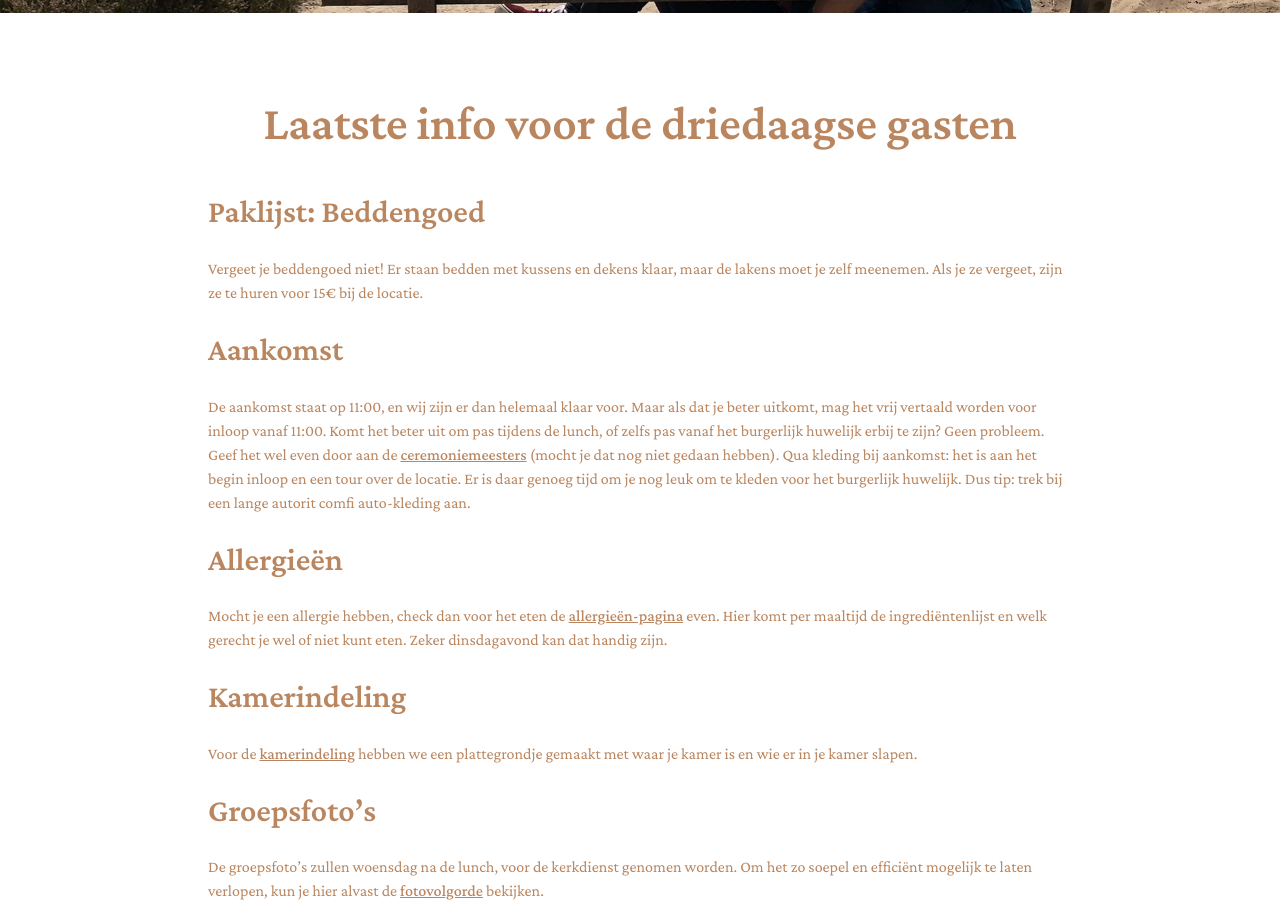
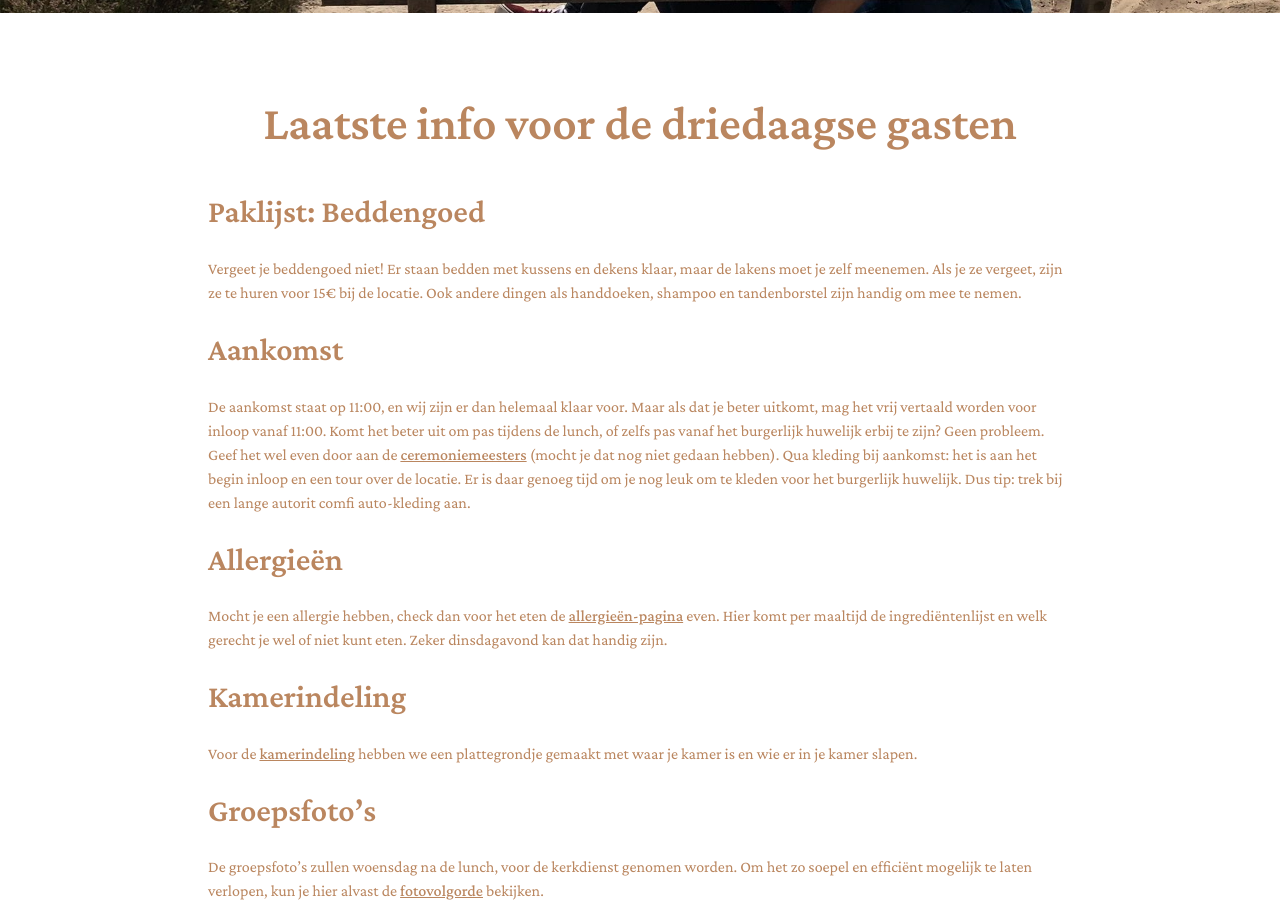
Before and after one commit to RubenSmit/bruiloftjeanineenruben.nl, a Jekyll site: the page built from driedaagse_gasten.markdown, in a window 1280 px wide and 900 px high, scrolled down 623 px. Built offline with Jekyll 4.4.1, drawn with Linux system fonts in a browser that asks for light colours.

Commit message:
Update driedaagse_gasten.markdown

```diff
--- a/driedaagse_gasten.markdown
+++ b/driedaagse_gasten.markdown
@@ -5,7 +5,7 @@ layout: default
 ---
 
 ## Paklijst: Beddengoed
-Vergeet je beddengoed niet! Er staan bedden met kussens en dekens klaar, maar de lakens moet je zelf meenemen. Als je ze vergeet, zijn ze te huren voor 15€ bij de locatie.
+Vergeet je beddengoed niet! Er staan bedden met kussens en dekens klaar, maar de lakens moet je zelf meenemen. Als je ze vergeet, zijn ze te huren voor 15€ bij de locatie. Ook andere dingen als handdoeken, shampoo en tandenborstel zijn handig om mee te nemen.
 
 ## Aankomst
 De aankomst staat op 11:00, en wij zijn er dan helemaal klaar voor. Maar als dat je beter uitkomt, mag het vrij vertaald worden voor inloop vanaf 11:00. Komt het beter uit om pas tijdens de lunch, of zelfs pas vanaf het burgerlijk huwelijk erbij te zijn? Geen probleem. Geef het wel even door aan de [ceremoniemeesters](mailto:ceremoniemeesters@bruiloftjeanineenruben.nl) (mocht je dat nog niet gedaan hebben).
```
